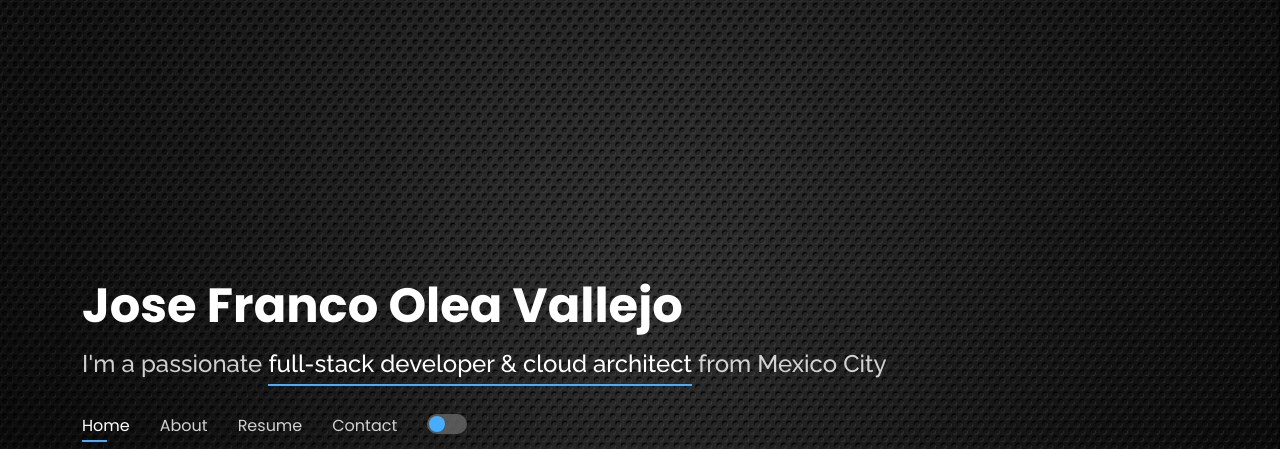
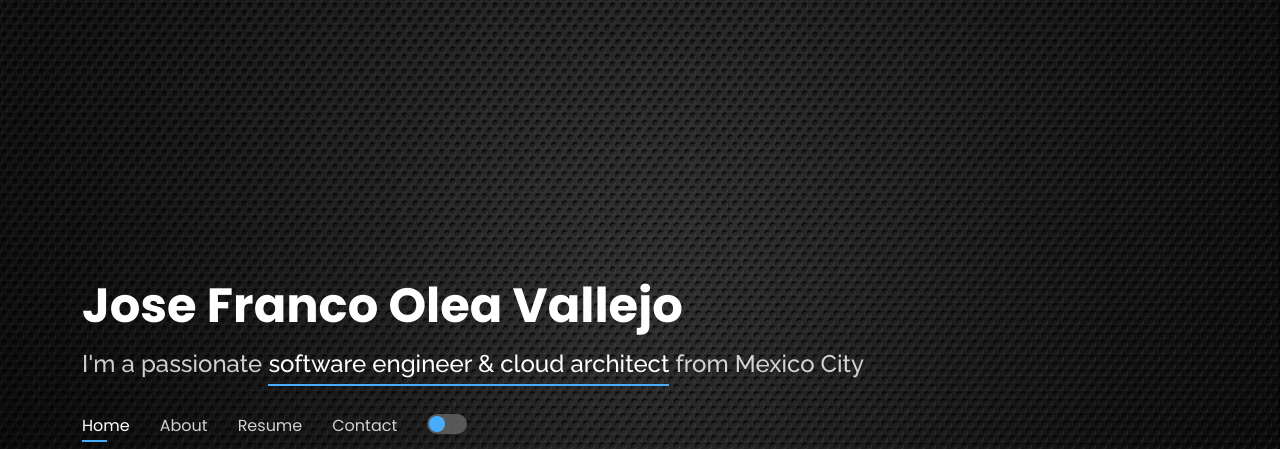
Before and after one commit to Smileface802/smileface802.github.io, a plain HTML site: page index.html in a window 1280 px wide. Shown: the top 449 px of the page. Drawn offline with nearby package versions, Linux system fonts and the light colour scheme.

Commit message:
Cambio de título

```diff
--- a/index.html
+++ b/index.html
@@ -44,7 +44,7 @@
       <h1><a href="index.html">Jose Franco Olea Vallejo</a></h1>
       <!-- Uncomment below if you prefer to use an image logo -->
       <!-- <a href="index.html" class="mr-auto"><img src="assets/img/logo.png" alt="" class="img-fluid"></a> -->
-      <h2>I'm a passionate <a href="#about"><span>full-stack developer &amp; cloud architect</span></a> from Mexico City</h2>
+      <h2>I'm a passionate <a href="#about"><span>software engineer &amp; cloud architect</span></a> from Mexico City</h2>
 
       <nav id="navbar" class="navbar">
         <ul>
```
